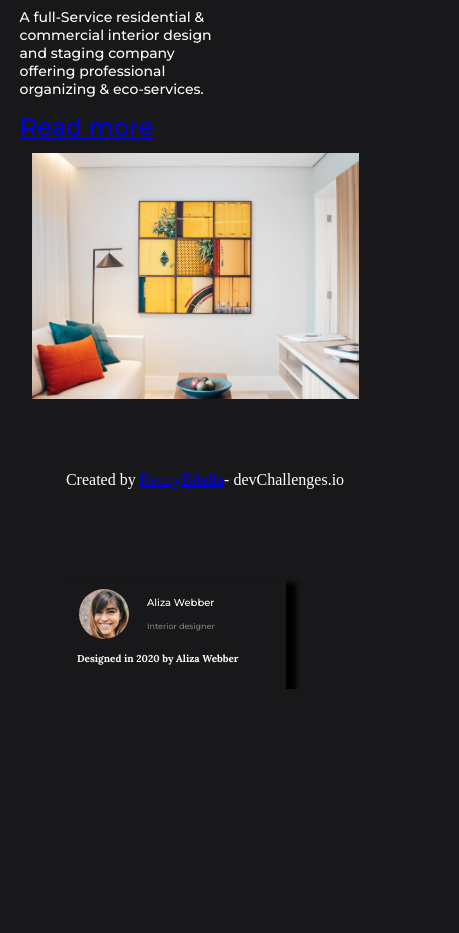
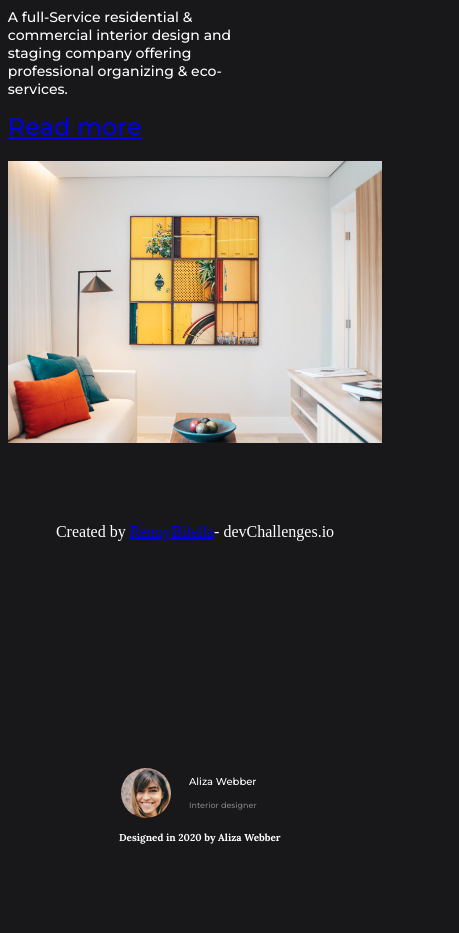
Before and after one commit to RennyBilella/consultant-interior-challenger, a plain HTML site: page index.html in a window 390 px wide. Shown: the part 173-1106 px from the top of the page, 459 px wide, since content can reach past the window. Before the commit the page ends 862 px from the top, so only its background shows below. Drawn offline with Linux system fonts and the light colour scheme.

Commit message:
Grid by flexbox

```diff
--- a/style.css
+++ b/style.css
@@ -75,12 +75,12 @@ body {
 
 .container {
     padding-top: 100px;
-    width: 90%;
+    width: 96%;
     max-width: 100%;
     margin: auto;
-    display: grid;
-    grid-template-areas: "main side"
-        "footer footer";
+    display: flex;
+    justify-content: space-between;
+
 
 }
 
@@ -91,22 +91,20 @@ body {
 }
 
 .main {
-    padding-top: 180px;
+    padding-top: 40px;
     font-family: 'Montserrat', sans-serif;
     font-size: 24px;
-    width: 410px;
-    grid-area: main;
+    width: 30%;
+
 }
 
 .side {
-    grid-area: side;
-    padding-left: 40px;
+    width: 55%;
 }
 
 .portrait {
-    width: 1100px;
-    padding-left: 200px;
-    height: 700px;
+width: 100%;
+    height: 520px;
 }
 
 
@@ -118,14 +116,14 @@ body {
 
 .main__right__card {
     position: absolute;
-    bottom: 2%;
+    bottom: -5%;
     right: 7%;
-    background: #181719;
-    padding: 23px 10px 26px 34px;
-    color: #ffffff;
-    width: 410px;
-    height: 189px;
-    box-shadow: 10px 5px 5px black;
+    background: rgb(24, 23, 25);
+    padding: 15px 10px 10px 22px;
+    color: rgb(255, 255, 255);
+    width: 330px;
+    height: 155px;
+    box-shadow: black 10px 5px 5px;
 }
 
 .main__right__card>h3 {
@@ -175,9 +173,9 @@ body {
 }
 
 footer {
-    justify-self: center;
-    grid-area: footer;
-    padding-top: 60px;
+    text-align: center;
+
+    padding-top: 100px;
 }
 
 @media (max-width:425px) {
@@ -199,7 +197,6 @@ footer {
 
     .navbar-links ul {
         width: 100%;
-
         flex-direction: column;
     }
 
@@ -218,7 +215,8 @@ footer {
     }
 
     .side {
-        padding: 12px;
+        margin-top: 20px;
+         width: 100%;
 
     }
 
@@ -247,8 +245,8 @@ footer {
         width: 51%;
         padding: 11px 10px 5px 17px;
         height: auto;
-        bottom: -18px;
-        left: 60px;
+        bottom: -46px;
+        left: 97px;
 
     }
 
@@ -268,7 +266,29 @@ footer {
     }
 
     .footer{
-        padding-top:40px;
-        padding-left:20px;
+        padding-top:60px;
+        text-align: center  ;
     }
 }
+
+@media (max-width:768px) {
+    .navbar-links li a {
+        text-decoration: none;
+        color: white;
+        padding: 10px 15px;
+        display: block;
+    }
+
+    .main__right__card{
+        position: absolute;
+        bottom: -31%;
+        right: 7%;
+        background: rgb(24, 23, 25);
+        padding: 15px 10px 10px 22px;
+        color: rgb(255, 255, 255);
+        width: 330px;
+        height: 155px;
+        box-shadow: black 10px 5px 5px;
+    }
+
+}
```
